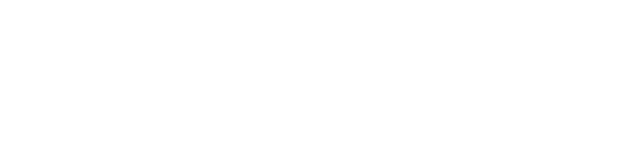
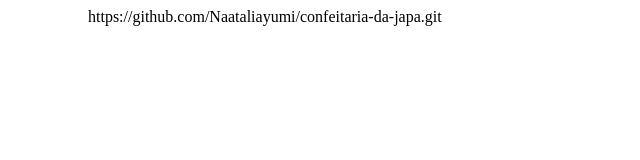
Before and after one commit to Naataliayumi/naataliayumi.github.io-, a plain HTML site: page index.html in a window 1280 px wide. Shown: the whole page, without its empty margins (0-640 px from the left). Drawn offline with Linux system fonts and the light colour scheme.

Commit message:
Update index.html

```diff
--- a/index.html
+++ b/index.html
@@ -5,3 +5,4 @@
      <meta charset="UTF-8">
       <link rel=stylesheet" href="style.css">
      </head>
+https://github.com/Naataliayumi/confeitaria-da-japa.git
```
